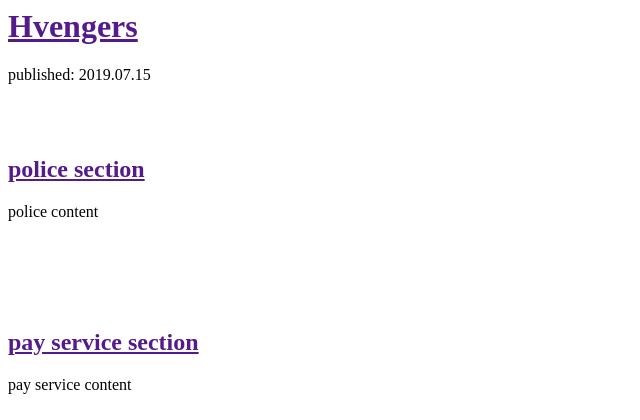
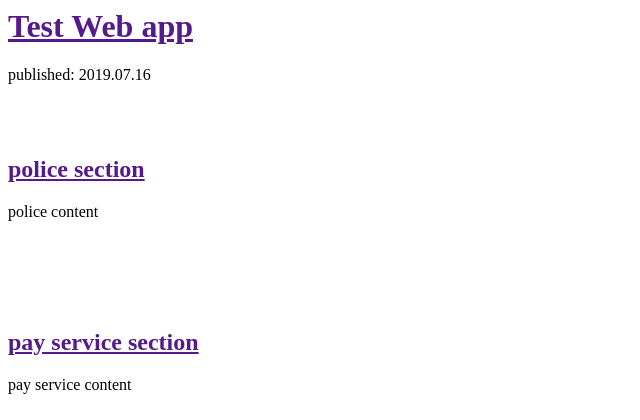
Before and after one commit to Hvengers/server, a Django app: page / in a window 1280 px wide. Shown: the top 420 px of the page, without its empty margins (0-640 px from the left). Run offline with Django 3.2, Linux system fonts and the light colour scheme.

Commit message:
HTML revised

```diff
--- a/blog/templates/blog/post_list.html
+++ b/blog/templates/blog/post_list.html
@@ -4,8 +4,8 @@
     </head>
     <body>
         <div>
-            <h1><a href="">Hvengers</a></h1>
-            <p>published: 2019.07.15</p>
+            <h1><a href="">Test Web app</a></h1>
+            <p>published: 2019.07.16</p>
         </div>
 
         <div>
```
